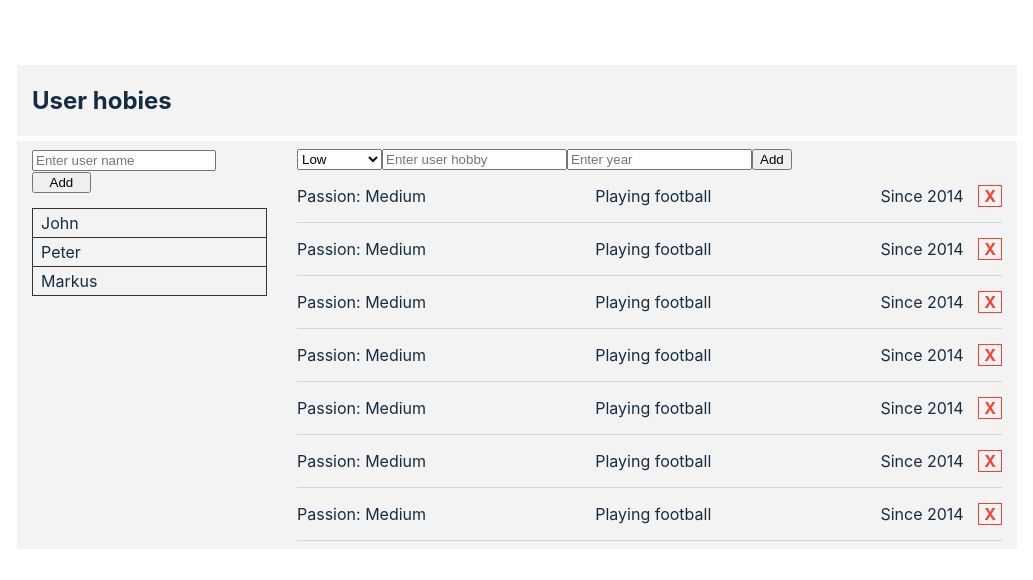
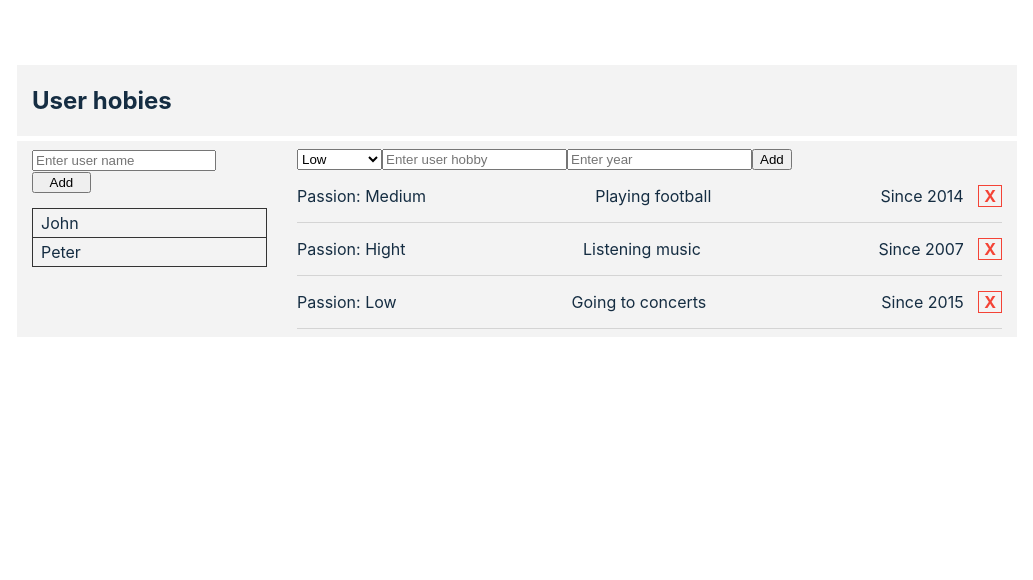
Before and after one commit to Yaroslav-Melnychenko/hobbies-test-task, a React (Create React App) app: page / in a window 1280 px wide. Both pictures are taken after a click on the item "John". Shown: the top 580 px of the page, without its empty margins (123-1156 px from the left). Built offline with nearby package versions, Linux system fonts and the light colour scheme; data requests are answered from the project's data file.

Commit message:
configure server, fetch users, display current user

```diff
--- /dev/null
+++ b/api/db.json
@@ -0,0 +1,40 @@
+{
+  "users": [
+        {
+            "id": 1,
+            "name": "John",
+            "hobbies": [
+                {
+                    "id": 1,
+                    "name": "Playing football",
+                    "passion": "Medium",
+                    "year": "2014"
+                },
+                {
+                    "id": 2,
+                    "name": "Listening music",
+                    "passion": "Hight",
+                    "year": "2007"
+                },
+                {
+                    "id": 3,
+                    "name": "Going to concerts",
+                    "passion": "Low",
+                    "year": "2015"
+                }
+            ]
+        },
+        {
+            "id": 2,
+            "name": "Peter",
+            "hobbies": [
+                {
+                    "id": 1,
+                    "name": "Codding",
+                    "passion": "Very-Hight",
+                    "year": "2016"
+                }
+            ]
+        }
+    ]
+}
--- a/package.json
+++ b/package.json
@@ -4,6 +4,7 @@
   "private": true,
   "dependencies": {
     "axios": "^0.18.0",
+    "json-server": "^0.14.2",
     "node-sass": "^4.12.0",
     "react": "^16.8.6",
     "react-dom": "^16.8.6",
@@ -17,7 +18,8 @@
     "start": "react-scripts start",
     "build": "react-scripts build",
     "test": "react-scripts test",
-    "eject": "react-scripts eject"
+    "eject": "react-scripts eject",
+    "mock:api": "json-server --watch api/db.json --port 4000"
   },
   "eslintConfig": {
     "extends": "react-app"
--- a/src/components/Hobby/Hobby.jsx
+++ b/src/components/Hobby/Hobby.jsx
@@ -1,12 +1,15 @@
 import React from 'react';
 import './Hobby.sass';
 
-const Hobby = () => {
+const Hobby = (props) => {
+  const { name, passion, year } = props.hobby;
+  const { userId } = props;
+  console.log('userId', userId);
   return (
     <div className="hobby">
-      <p className="passion">Passion: Medium</p>
-      <p className="name">Playing football</p>
-      <p className="year">Since 2014 <span className="remove">X</span></p>
+      <p className="passion">Passion: {passion}</p>
+      <p className="name">{name}</p>
+      <p className="year">Since {year} <span className="remove">X</span></p>
     </div>
   );
 }
--- a/src/components/User/User.jsx
+++ b/src/components/User/User.jsx
@@ -4,6 +4,10 @@ import './User.sass';
 
 class User extends Component {
   render() {
+
+    const { id, hobbies } = this.props;
+    // console.log(id);
+
     return (
       <div className="user">
         <div className="add-user">
@@ -18,13 +22,9 @@ class User extends Component {
           <button>Add</button>
         </div>
         <div className="user-hobbies">
-          <Hobby />
-          <Hobby />
-          <Hobby />
-          <Hobby />
-          <Hobby />
-          <Hobby />
-          <Hobby />
+          {
+            hobbies && hobbies.map(hobby => <Hobby key={hobby.name} hobby={hobby} userId={id} />)
+          }
         </div>
       </div>
     );
--- a/src/pages/hobies/hobies.jsx
+++ b/src/pages/hobies/hobies.jsx
@@ -1,16 +1,16 @@
 import React, { Component } from 'react';
 import User from '../../components/User';
-// import axios from 'axios';
 import './hobies.sass';
 
 class Hobies extends Component {
 
   state = {
-    name: ''
+    name: '',
+    selected: null
   }
 
   componentDidMount() {
-    // getUsers()
+    this.props.fetchUsers();
   }
 
   inputChange = (e) => {
@@ -21,13 +21,27 @@ class Hobies extends Component {
 
   addUser = () => {
     // create new user
-    console.log('create new user', this.state);
+    // console.log('create new user', this.state);
     this.setState({
       name: ''
     });
   }
 
+  userSelect = (id) => {
+    const { users } = this.props;
+    const [ user ] = users.filter((user) => user.id === id);
+    // console.log(...user);
+    this.setState({
+      selected: user
+    })
+  }
+
   render() {
+
+    const { users } = this.props;
+    const { selected } = this.state;
+    // console.log(selected);
+
     return (
       <div className="container">
         <div className="head"><h2>User hobies</h2></div>
@@ -38,13 +52,15 @@ class Hobies extends Component {
               <button onClick={this.addUser} type="submit">Add</button>
             </div>
             <ul className="users-list">
-              <li>John</li>
-              <li>Peter</li>
-              <li>Markus</li>
+              {
+                users && users.map((user) => (
+                  <li key={user.id} onClick={() => this.userSelect(user.id)}>{user.name}</li>
+                ))
+              }
             </ul>
           </div>
           <div className="users-info">
-            <User />
+            { selected !== null ? <User {...selected} /> : null }
           </div>
         </div>
       </div>
--- /dev/null
+++ b/src/pages/hobies/hobiesContainer.js
@@ -0,0 +1,17 @@
+import { connect } from 'react-redux';
+import { fetchUsers } from '../../store/users/actions';
+import Hobies from './hobies';
+
+const mapStateToProps = ({ users }) => {
+  return {
+    ...users
+  };
+};
+
+const mapDispatchToProps = (dispatch) => {
+  return {
+    fetchUsers: (data) => dispatch(fetchUsers(data))
+  };
+};
+
+export default connect(mapStateToProps, mapDispatchToProps)(Hobies);
--- a/src/pages/hobies/index.js
+++ b/src/pages/hobies/index.js
@@ -1 +1 @@
-export { default } from './hobies';
+export { default } from './hobiesContainer';
--- a/src/store/users/actions.js
+++ b/src/store/users/actions.js
@@ -0,0 +1,16 @@
+import axios from 'axios';
+
+const initUsers = (users) => {
+  return {
+    type: 'INIT_USERS',
+    users
+  }
+}
+
+export const fetchUsers = () => {
+  return dispatch => {
+    return axios.get('http://localhost:4000/users').then(responce => {
+      dispatch(initUsers(responce.data))
+    });
+  }
+}
--- a/src/store/users/reducer.js
+++ b/src/store/users/reducer.js
@@ -1,5 +1,13 @@
 const addUser = (state = [], action) => {
-  console.log(action)
-  return state;
+  // console.log(action.users)
+  switch (action.type) {
+    case 'INIT_USERS':
+      return {
+        ...state,
+        users: action.users
+      }
+    default:
+      return state
+  }
 }
 export default addUser;
```
Also changed, not shown: 1 other file (tests, documents, lock files or other folders).
